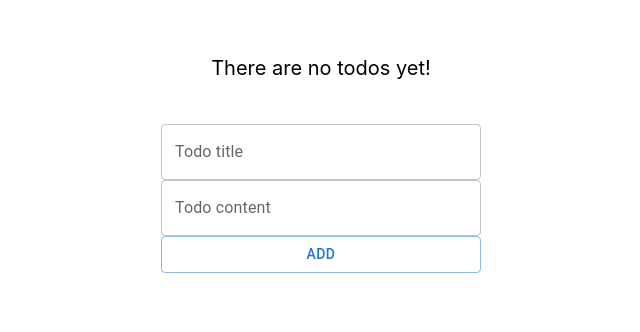
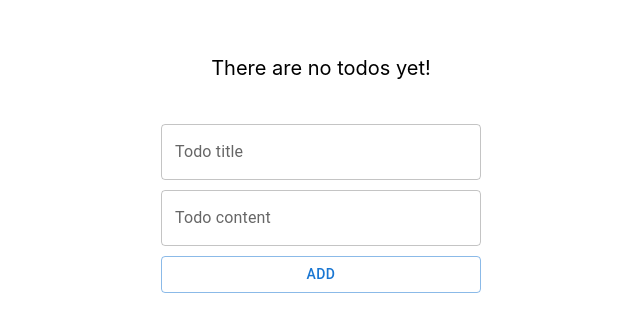
Before and after one commit to EngiFrost/react-redux-ts, a React (Create React App) app: page / in a window 1280 px wide. Shown: the part 220-552 px from the top of the page, without its empty margins (319-959 px from the left). Built offline with nearby package versions, Linux system fonts and the light colour scheme.

Commit message:
Improved form styles

```diff
--- a/src/components/AddTodoForm/index.tsx
+++ b/src/components/AddTodoForm/index.tsx
@@ -2,6 +2,7 @@ import { Button, TextField } from '@mui/material';
 import Flex from '../layout/Flex';
 import React, { useState } from 'react';
 import { Todo } from '../../models/Todo';
+import addTodoFormStyles from './styles';
 
 interface IAddTodoFormProps {
   addTodo: (todo: Todo) => void;
@@ -9,7 +10,8 @@ interface IAddTodoFormProps {
 }
 
 const AddTodoForm: React.FC<IAddTodoFormProps> = (props) => {
-  const { addTodo, styles } = props;
+  const { addTodo } = props;
+  const styles = { ...addTodoFormStyles, root: props.styles };
 
   const [titleValue, setTitleValue] = useState<string>('');
   const [contentValue, setContentValue] = useState<string>('');
@@ -29,9 +31,9 @@ const AddTodoForm: React.FC<IAddTodoFormProps> = (props) => {
   };
 
   return (
-    <Flex column fill styles={styles}>
-      <TextField label='Todo title' value={titleValue} onChange={handleTitleInput} />
-      <TextField label='Todo content' multiline maxRows={4} value={contentValue} onChange={handleContentInput} />
+    <Flex column fill styles={styles.root}>
+      <TextField style={styles.input} label='Todo title' value={titleValue} onChange={handleTitleInput} />
+      <TextField style={styles.input} label='Todo content' multiline maxRows={4} value={contentValue} onChange={handleContentInput} />
       <Button variant='outlined' onClick={() => addTodoHandler(titleValue, contentValue)}>
         Add
       </Button>
--- /dev/null
+++ b/src/components/AddTodoForm/styles.ts
@@ -0,0 +1,7 @@
+const addTodoFormStyles = {
+  input: {
+    marginBottom: '10px'
+  }
+}
+
+export default addTodoFormStyles
```
